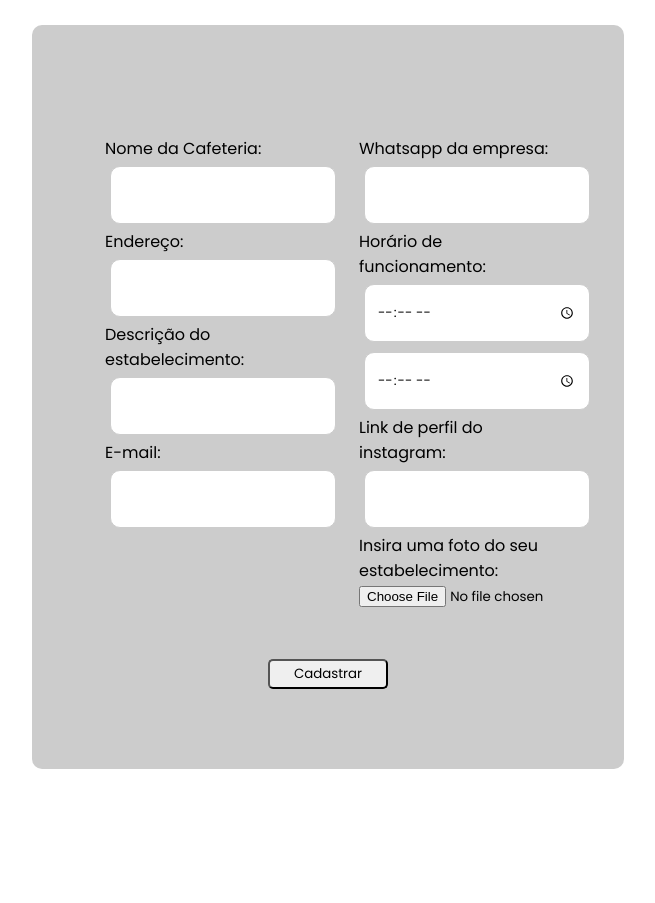
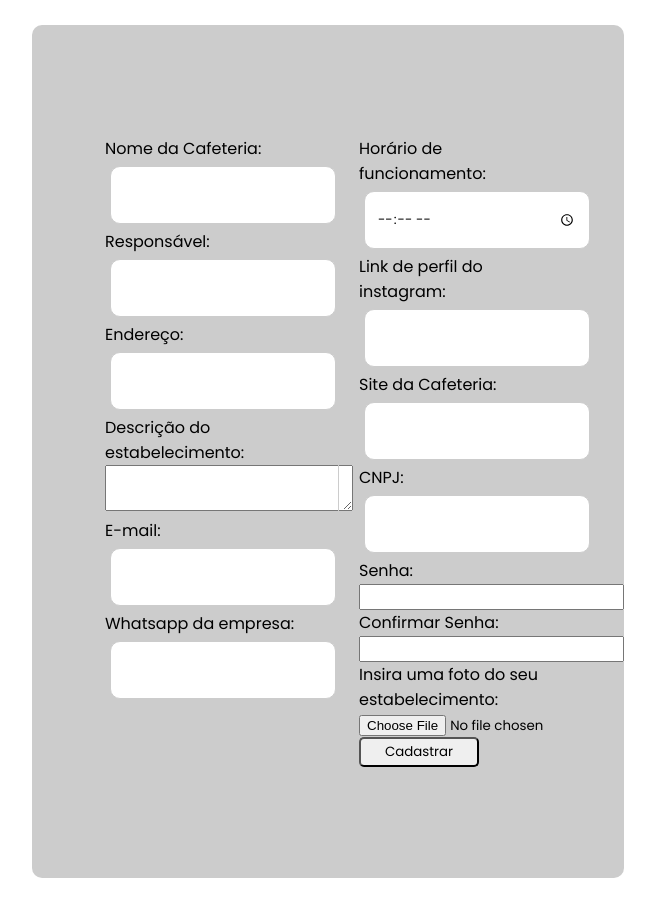
Before and after one commit to MatheusVelame/projetos2g3, a Django app: page /cadastro_cafeteria/ in a window 1280 px wide. Shown: the part 45-948 px from the top of the page, without its empty margins (312-967 px from the left). Before the commit the page ends 814 px from the top, so only its background shows below. Run offline with Django 5.2, Linux system fonts and the light colour scheme.

Commit message:
ajustando template e view

```diff
--- a/projeto/apps/templates/cadastro_cafeteria.html
+++ b/projeto/apps/templates/cadastro_cafeteria.html
@@ -2,57 +2,81 @@
 {% block content %}
 {% load static %}
 
-<link rel="stylesheet" href="{% static '../static/css/cadastro_cafeteria.css' %}">
+<link rel="stylesheet" href="{% static 'css/cadastro_cafeteria.css' %}">
 
 <section class="section">
   <div class="container">
-    <div class="form-outter">
-      <div class = "form-box1" id = "form1">
-        <form action="#">
+    {% if messages %}
+    <div class="messages">
+      {% for message in messages %}
+      <div class="{{ message.tags }}">
+        {{ message }}
+      </div>
+      {% endfor %}
+    </div>
+    {% endif %}
+    <form action="{% url 'cadastro_cafeteria' %}" method="post" enctype="multipart/form-data">
+      {% csrf_token %}
+      <div class="form-outter">
+        <div class="form-box1" id="form1">
           <div class="campo">
-            <label for="nome">Nome da Cafeteria:</label><br>
-            <input type="text" id="nomecafe" name="nomecafe" required><br>
+            <label for="nome_cafeteria">Nome da Cafeteria:</label>
+            <input type="text" id="nome_cafeteria" name="nome_cafeteria" required>
           </div>
-
+          <div class="campo">
+            <label for="responsavel">Responsável:</label>
+            <input type="text" name="responsavel" id="responsavel" required>
+          </div>
           <div class="campo">
             <label for="endereco">Endereço:</label>
             <input type="text" id="endereco" name="endereco" required>
           </div>
-
           <div class="campo">
             <label for="descricao">Descrição do estabelecimento:</label>
-            <input type="text" id="descricao" name="descricao" required>
+            <textarea id="descricao" name="descricao" required></textarea>
           </div>
-
           <div class="campo">
-            <label for="email">E-mail:</label><br>
-            <input type="email" id="email" name="email" required><br>
+            <label for="email">E-mail:</label>
+            <input type="email" id="email" name="email" required>
           </div>
-        </form>
+          <div class="campo">
+            <label for="whatsapp">Whatsapp da empresa:</label>
+            <input type="tel" id="whatsapp" name="whatsapp">
+          </div>
         </div>
-        <div class = "form-box2" id = "form2">
-          <form action="#" enctype="multipart/form-data">
-            <div class="campo">
-              <label for="whatsapp">Whatsapp da empresa:</label>
-              <input type="tel" id="whatsapp" name="whatsapp" pattern="9[0-9]{4}-[0-9]{4}">
-            </div>
-            <div class="campo">
-              <label for="horas_funcionamento">Horário de funcionamento:</label><br>
-              <input type="time" id="horas_funcionamento" name="horas_funcionamento" required><br>
-              <input type="time" id="horas_funcionamento" name="horas_funcionamento" required><br>
-            </div>
-            <div class="campo">
-              <label for="linkredesocial">Link de perfil do instagram:</label><br>
-              <input type="url" id="link" name="link" required><br>
-            </div>
-            <div class="campo">
-              <label for = "foto_ambiente">Insira uma foto do seu estabelecimento:</label>
-              <input type="file" id="foto_ambiente" name="foto_ambiente" accept="image/*">
-            </div>
-          </form>
+        <div class="form-box2" id="form2">
+          <div class="campo">
+            <label for="horas_funcionamento">Horário de funcionamento:</label>
+            <input type="time" id="horas_funcionamento" name="horas_funcionamento" required>
+          </div>
+          <div class="campo">
+            <label for="link_redesocial">Link de perfil do instagram:</label>
+            <input type="url" id="link_redesocial" name="link_redesocial" required>
+          </div>
+          <div class="campo">
+            <label for="site_cafeteria">Site da Cafeteria:</label>
+            <input type="url" name="site_cafeteria" id="site_cafeteria">
+          </div>
+          <div class="campo">
+            <label for="cnpj">CNPJ:</label>
+            <input type="text" name="cnpj" id="cnpj" required>
+          </div>
+          <div class="campo">
+            <label for="senha">Senha:</label>
+            <input type="password" name="senha" id="senha" required>
+          </div>
+          <div class="campo">
+            <label for="confirmar_senha">Confirmar Senha:</label>
+            <input type="password" name="confirmar_senha" id="confirmar_senha" required>
+          </div>
+          <div class="campo">
+            <label for="foto_ambiente">Insira uma foto do seu estabelecimento:</label>
+            <input type="file" id="foto_ambiente" name="foto_ambiente" accept="image/*">
+          </div>
+          <button type="submit" class="cadastrar">Cadastrar</button>
         </div>
       </div>
-      <button type="submit" class = "cadastrar">Cadastrar</button>
-    </div>
+    </form>
+  </div>
 </section>
 {% endblock %}
--- a/projeto/apps/views.py
+++ b/projeto/apps/views.py
@@ -162,8 +162,7 @@ def cadastro_cafeteria(request):
         try:
             cafe.full_clean()
             cafe.save()
-            messages.success(request, 'Cafeteria cadastrada com sucesso!')
-            return redirect('cadastro_cafeteria_sucesso.html')
+            return redirect('cadastro_cafeteria_sucesso')
         except ValidationError as e:
             form_data = request.POST.copy()
             form_data['senha'] = ''
```
Also changed, not shown: projeto/apps/migrations/0017_merge_20240424_1645.py (added).
